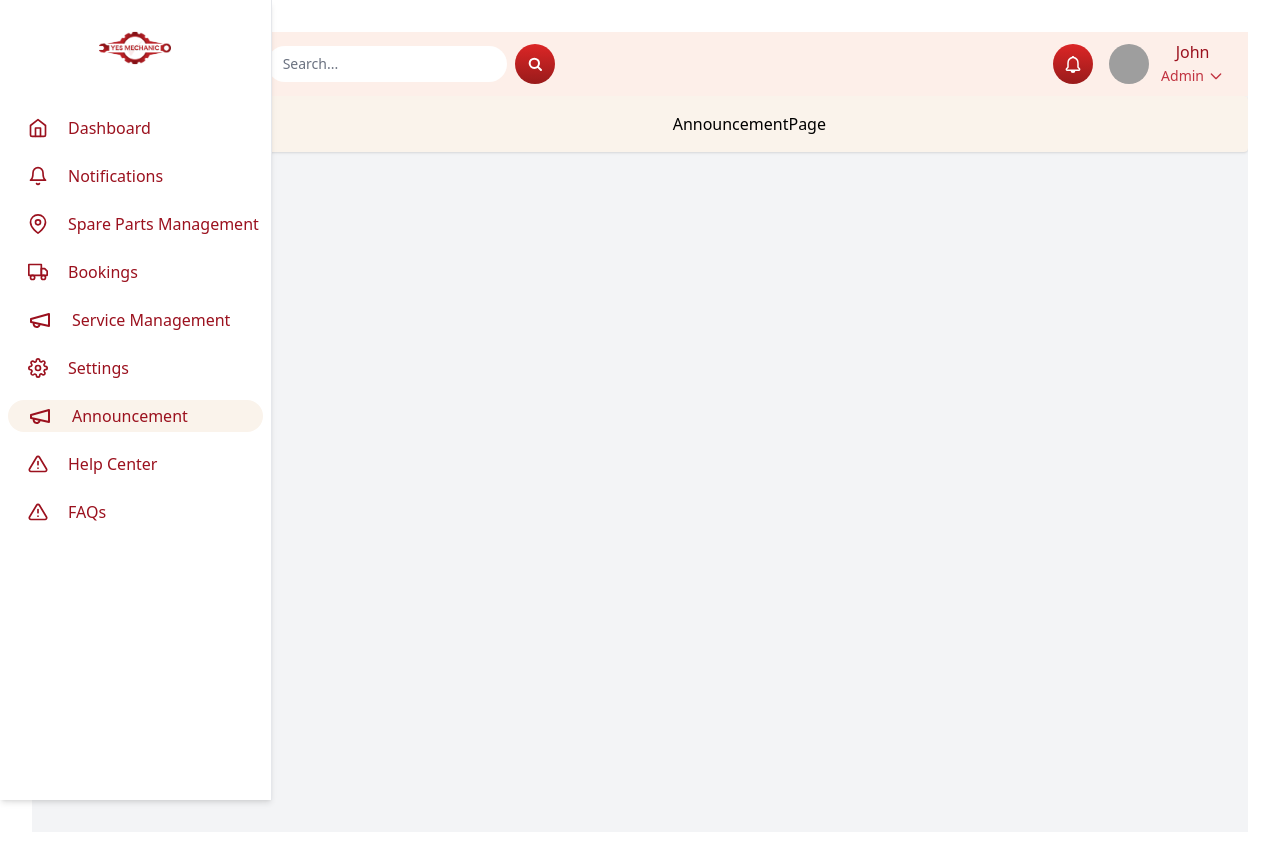
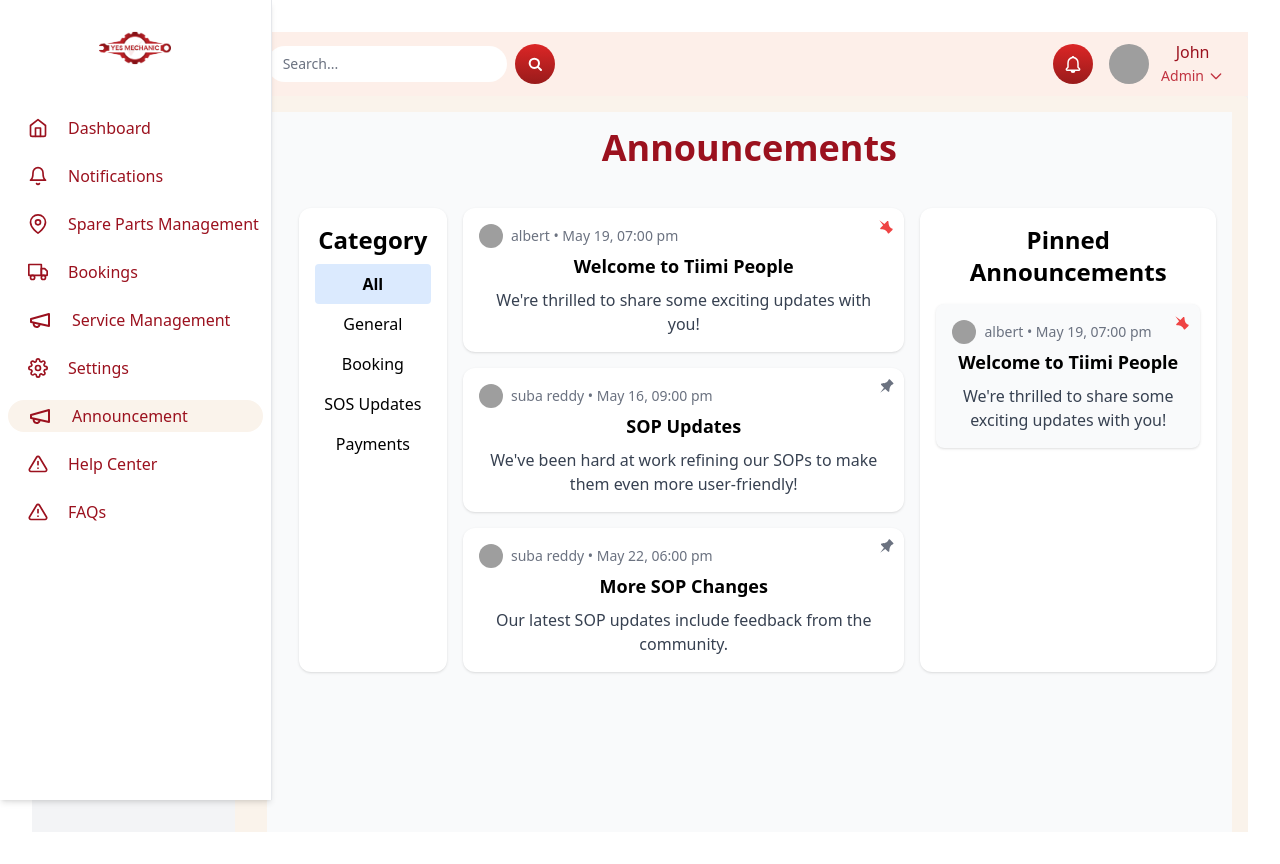
Before and after one commit to SMS-ReactAdminPannel/smsreactpartnerpannel, a React (Vite) app: page /announcement in a window 1280 px wide. Built offline with nearby package versions, Linux system fonts and the light colour scheme; grey boxes are pictures that could not be loaded.

Commit message:
annooements

```diff
--- a/src/pages/Announcement/AnnouncementPage.tsx
+++ b/src/pages/Announcement/AnnouncementPage.tsx
@@ -1,7 +1,9 @@
 import React from 'react';
-
+import AnnouncementPages from '../../pages/Announcements/Announcements.tsx'
 const AnnouncementPage = () => {
-	return <div>AnnouncementPage</div>;
+	return <div>
+		<AnnouncementPages/>
+	</div>;
 };
 
 export default AnnouncementPage;
--- /dev/null
+++ b/src/pages/Announcements/Announcements.tsx
@@ -0,0 +1,147 @@
+import React, { useState } from 'react';
+import { TiPin } from "react-icons/ti";
+
+const categories = [
+  "All", "General", "Booking", "SOS Updates", "Payments",
+];
+
+const initialAnnouncements = [
+  {
+    id: 1,
+    title: "Welcome to Tiimi People",
+    content: "We're thrilled to share some exciting updates with you!",
+    author: "albert",
+    category: "General",
+    date: "May 19, 07:00 pm",
+    reactions: 12,
+    comments: 2,
+    shares: 1,
+    isPinned: true
+  },
+  {
+    id: 2,
+    title: "SOP Updates",
+    content: "We've been hard at work refining our SOPs to make them even more user-friendly!",
+    author: "suba reddy",
+    category: "SOS Updates",
+    date: "May 16, 09:00 pm",
+    reactions: 5,
+    comments: 1,
+    shares: 0,
+    isPinned: false
+  },
+  {
+    id: 3,
+    title: "More SOP Changes",
+    content: "Our latest SOP updates include feedback from the community.",
+    author: "suba reddy",
+    category: "SOS Updates",
+    date: "May 22, 06:00 pm",
+    reactions: 5,
+    comments: 1,
+    shares: 0,
+    isPinned: false
+  },
+];
+
+const AnnouncementPages = () => {
+  const [selectedCategory, setSelectedCategory] = useState("All");
+  const [announcements, setAnnouncements] = useState(initialAnnouncements);
+
+  const togglePin = (id) => {
+    const updated = announcements.map(a =>
+      a.id === id ? { ...a, isPinned: !a.isPinned } : a
+    );
+    setAnnouncements(updated);
+  };
+
+  const filteredAnnouncements = selectedCategory === "All"
+    ? announcements
+    : announcements.filter(a => a.category === selectedCategory);
+
+  const pinnedAnnouncements = announcements.filter(a => a.isPinned);
+
+  return (
+    <div className="flex flex-col p-4 space-x-4 bg-gray-50 min-h-screen">
+      <h1 className='text-[#9b111e] font-bold text-4xl'>Announcements</h1>
+      <div className='flex gap-4 flex-row mt-10'>
+
+
+        <div className="w-1/6 bg-white rounded-xl shadow p-4">
+          <h2 className="text-2xl font-semibold mb-2">Category</h2>
+          <ul>
+            {categories.map(cat => (
+              <li
+                key={cat}
+                className={`cursor-pointer p-2 rounded ${selectedCategory === cat ? "bg-blue-100 font-bold" : ""}`}
+                onClick={() => setSelectedCategory(cat)}
+              >
+                {cat}
+              </li>
+            ))}
+          </ul>
+        </div>
+
+
+        <div className="w-2/4 space-y-4">
+          {filteredAnnouncements.map(a => (
+            <div key={a.id} className="bg-white p-4 rounded-xl shadow relative">
+              <div
+                className="absolute top-2 right-2 cursor-pointer text-xl text-gray-500 hover:text-red-600"
+                onClick={() => togglePin(a.id)}
+                title={a.isPinned ? "Unpin" : "Pin"}
+              >
+                <TiPin className={a.isPinned ? "rotate-45 text-red-500" : "rotate-0"} />
+              </div>
+              <div className="flex items-center text-sm text-gray-500 space-x-2">
+                <img
+                  src={`https://i.pravatar.cc/32?u=${a.author}`}
+                  alt={a.author}
+                  className="w-6 h-6 rounded-full"
+                />
+                <span>{a.author} • {a.date}</span>
+              </div>
+              <h3 className="text-lg font-semibold mt-1">{a.title}</h3>
+              <p className="text-gray-700 mt-2">{a.content}</p>
+            </div>
+          ))}
+        </div>
+
+        {/* Pinned Announcements */}
+        <div className="w-1/3 bg-white rounded-xl shadow p-4">
+          <h2 className="text-2xl font-semibold mb-4 flex items-center gap-1">
+            Pinned Announcements
+          </h2>
+          {pinnedAnnouncements.length === 0 ? (
+            <p className="text-gray-500">No pinned announcements.</p>
+          ) : (
+            pinnedAnnouncements.map(a => (
+              <div key={a.id} className="bg-gray-50 p-4 rounded-lg shadow mb-4 relative">
+                <div
+                  className="absolute top-2 right-2 cursor-pointer text-xl text-gray-500 hover:text-red-600"
+                  onClick={() => togglePin(a.id)}
+                  title="Unpin"
+                >
+                  <TiPin className="rotate-45 text-red-500" />
+                </div>
+                <div className="flex items-center text-sm text-gray-500 space-x-2 mb-1">
+                  <img
+                    src={`https://i.pravatar.cc/32?u=${a.author}`}
+                    alt={a.author}
+                    className="w-6 h-6 rounded-full"
+                  />
+                  <span>{a.author} • {a.date}</span>
+                </div>
+                <h3 className="text-lg font-semibold">{a.title}</h3>
+                <p className="text-gray-700 mt-2">{a.content}</p>
+              </div>
+            ))
+          )}
+        </div>
+
+      </div>
+    </div>
+  );
+};
+
+export default AnnouncementPages;
--- a/src/pages/Help Center/HelpCenter.tsx
+++ b/src/pages/Help Center/HelpCenter.tsx
@@ -59,7 +59,7 @@ const HelpCenter: React.FC = () => {
   };
 
   return (
-    <div className="min-h-screen bg-green-50 flex flex-col items-center px-4 py-12">
+    <div className="h-screen bg-green-50 flex flex-col items-center px-4 py-12">
       <header className="w-full max-w-4xl text-center mb-8">
         <h1 className="text-3xl font-bold text-gray-800">How can we help</h1>
         <div className="mt-4 flex items-center justify-center gap-2 max-w-md mx-auto">
```
